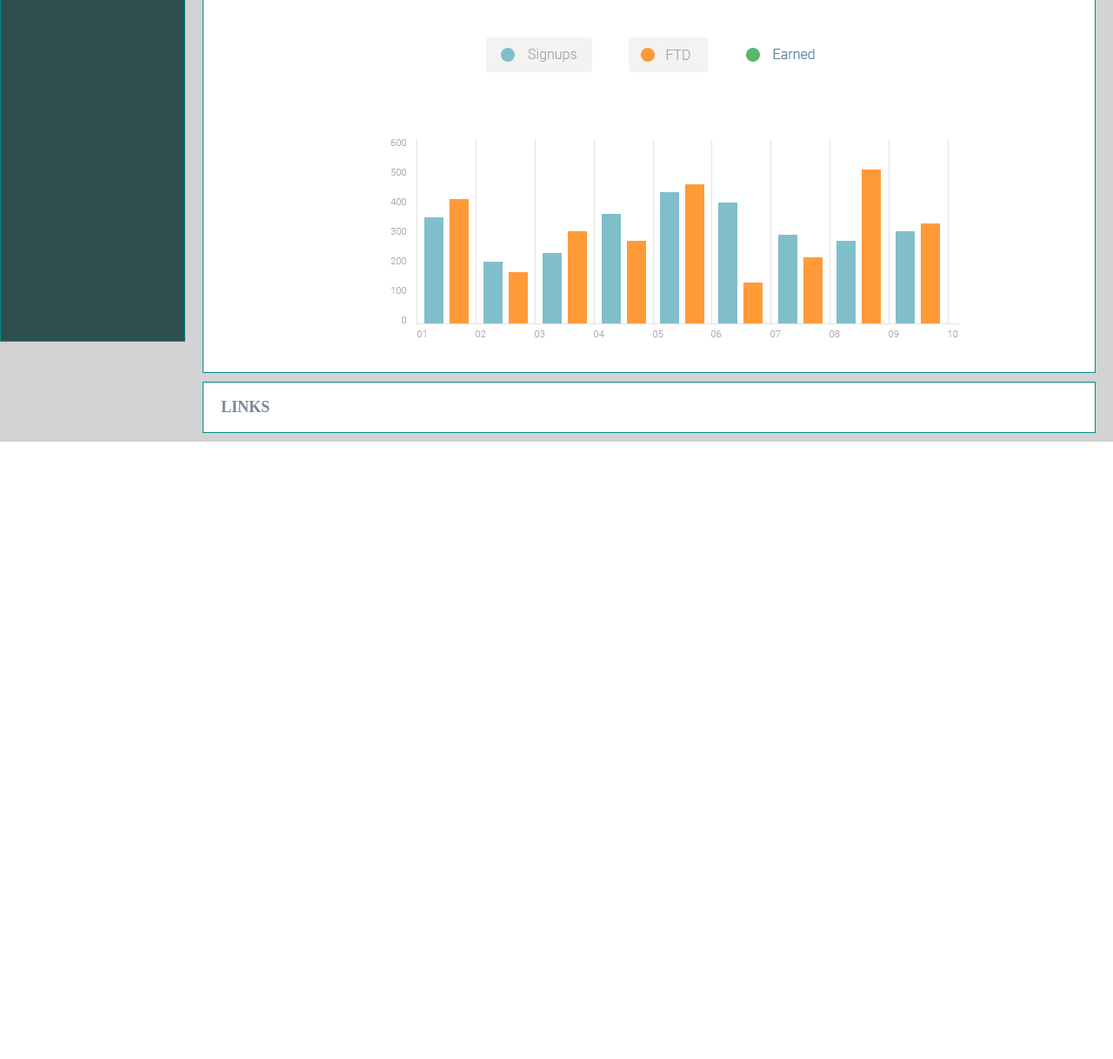
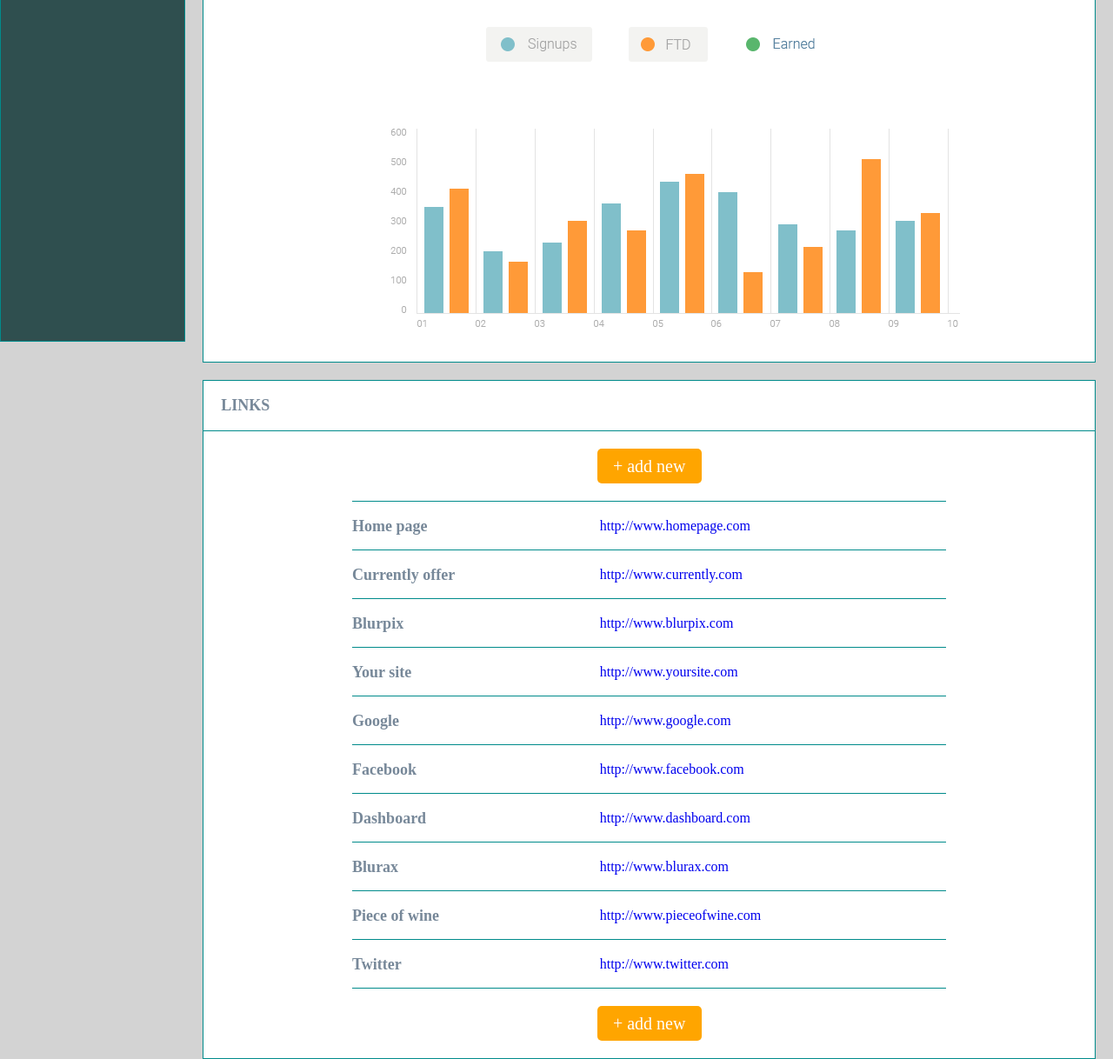
Before and after one commit to PanWojti/solo-project-1, a website: page src/index.html in a window 1280 px wide. Shown: the part 407-1625 px from the top of the page at 87% size. Before the commit the page ends 915 px from the top, so only its background shows below. Drawn offline with nearby package versions, Linux system fonts and the light colour scheme; files that its build step writes are made by us from their sources.

Commit message:
Add links section html and initial styles

```diff
--- a/src/index.html
+++ b/src/index.html
@@ -50,10 +50,15 @@
               </ul>
             </div>
           </div>
+
+<!-- Dashboard Statistics -->
+
           <div class="row">
+
             <div class="dashboard-statistics section-title">
               <h3>General Statistic</h3>
             </div>
+
             <div class="dashboard-statistics">
               <div class="date-picker">
                 <input id="start-date" type="date" value="2019-09-01" min="2018-01-01" max="2019-09-31">
@@ -61,6 +66,7 @@
                 <a href="#" class="btn btn-refresh"><i class="fas fa-redo"></i></a>
               </div>
             </div>
+
             <div class="dashboard-statistics">
               <div class="stats">
                 <div class="col-8 stats-col">
@@ -94,14 +100,99 @@
                   <img src="images/graph.png">
                 </div>
               </div>
+            </div>
 
-            </div>
           </div>
+
+<!-- Dashboard Links -->
+
           <div class="row">
+
+    <!-- Title Links -->
+
             <div class="dashboard-links section-title">
               <h3>Links</h3>
             </div>
+
+    <!-- Actual Links -->
+
+            <div class="dashboard-links">
+              <div class="row row-links">
+                <a href="#" class="btn btn-add">+ add new</a>
+              </div>
+
+              <div class="col-8 links-wrapper">
+
+                <div class="row row-links-item">
+                  <div class="col-5 page-name">Home page</div>
+                  <div class="col-5"><a href="#" class="page-link">http://www.homepage.com</a></div>
+                  <div class="col-1"><a href="#"><span class="icon-links"></span></a></div>
+                  <div class="col-1"><a href="#"><span class="icon-trash"></span></a></div>
+                </div>
+                <div class="row row-links-item">
+                  <div class="col-5 page-name">Currently offer</div>
+                  <div class="col-5"><a href="#" class="page-link">http://www.currently.com</a></div>
+                  <div class="col-1"><a href="#"><span class="icon-links"></span></a></div>
+                  <div class="col-1"><a href="#"><span class="icon-trash"></span></a></div>
+                </div>
+                <div class="row row-links-item">
+                  <div class="col-5 page-name">Blurpix</div>
+                  <div class="col-5"><a href="#" class="page-link">http://www.blurpix.com</a></div>
+                  <div class="col-1"><a href="#"><span class="icon-links"></span></a></div>
+                  <div class="col-1"><a href="#"><span class="icon-trash"></span></a></div>
+                </div>
+                <div class="row row-links-item">
+                  <div class="col-5 page-name">Your site</div>
+                  <div class="col-5"><a href="#" class="page-link">http://www.yoursite.com</a></div>
+                  <div class="col-1"><a href="#"><span class="icon-links"></span></a></div>
+                  <div class="col-1"><a href="#"><span class="icon-trash"></span></a></div>
+                </div>
+                <div class="row row-links-item">
+                  <div class="col-5 page-name">Google</div>
+                  <div class="col-5"><a href="#" class="page-link">http://www.google.com</a></div>
+                  <div class="col-1"><a href="#"><span class="icon-links"></span></a></div>
+                  <div class="col-1"><a href="#"><span class="icon-trash"></span></a></div>
+                </div>
+                <div class="row row-links-item">
+                  <div class="col-5 page-name">Facebook</div>
+                  <div class="col-5"><a href="#" class="page-link">http://www.facebook.com</a></div>
+                  <div class="col-1"><a href="#"><span class="icon-links"></span></a></div>
+                  <div class="col-1"><a href="#"><span class="icon-trash"></span></a></div>
+                </div>
+                <div class="row row-links-item">
+                  <div class="col-5 page-name">Dashboard</div>
+                  <div class="col-5"><a href="#" class="page-link">http://www.dashboard.com</a></div>
+                  <div class="col-1"><a href="#"><span class="icon-links"></span></a></div>
+                  <div class="col-1"><a href="#"><span class="icon-trash"></span></a></div>
+                </div>
+                <div class="row row-links-item">
+                  <div class="col-5 page-name">Blurax</div>
+                  <div class="col-5"><a href="#" class="page-link">http://www.blurax.com</a></div>
+                  <div class="col-1"><a href="#"><span class="icon-links"></span></a></div>
+                  <div class="col-1"><a href="#"><span class="icon-trash"></span></a></div>
+                </div>
+                <div class="row row-links-item">
+                  <div class="col-5 page-name">Piece of wine</div>
+                  <div class="col-5"><a href="#" class="page-link">http://www.pieceofwine.com</a></div>
+                  <div class="col-1"><a href="#"><span class="icon-links"></span></a></div>
+                  <div class="col-1"><a href="#"><span class="icon-trash"></span></a></div>
+                </div>
+                <div class="row row-links-item">
+                  <div class="col-5 page-name">Twitter</div>
+                  <div class="col-5"><a href="#" class="page-link">http://www.twitter.com</a></div>
+                  <div class="col-1"><a href="#"><span class="icon-links"></span></a></div>
+                  <div class="col-1"><a href="#"><span class="icon-trash"></span></a></div>
+                </div>
+
+              </div>
+
+              <div class="row row-links">
+                <a href="#" class="btn btn-add">+ add new</a>
+              </div>
+            </div>
+
           </div>
+
         </div>
       </div>
     </div>
--- a/src/sass/components/_button.scss
+++ b/src/sass/components/_button.scss
@@ -1,10 +1,13 @@
 .btn {
+  background-color: $color-secondary;
+  border-radius: 5px;
+  height: 40px;
+  color: $color-light;
+  line-height: 40px;
+  text-decoration: none;
+
   i {
-    color: $color-light;
-    background-color: $color-secondary;
-    height: 40px;
     line-height: 40px;
-    border-radius: 5px;
   }
 }
 
@@ -16,3 +19,10 @@
     padding-left: 12px;
   }
 }
+
+.btn-add {
+  width: 120px;
+  font-size: 20px;
+  display: flex;
+  justify-content: center;
+}
--- a/src/sass/components/_section-title.scss
+++ b/src/sass/components/_section-title.scss
@@ -2,4 +2,6 @@
   text-transform: uppercase;
   color: $color-text;
   padding-left: 20px;
+  border: 1px solid #008B8B;
+  margin-top: 20px;
 }
--- a/src/sass/pages/_dashboard.scss
+++ b/src/sass/pages/_dashboard.scss
@@ -16,7 +16,7 @@
 .stats {
   display: block;
   justify-content: center;
-  margin-top: 30px;
+  padding-top: 20px;
 }
 
 .stats-row {
@@ -51,3 +51,9 @@
 img {
   object-fit: contain;
 }
+
+.row-links {
+  display: flex;
+  justify-content: center;
+  padding: 20px 0;
+}
--- a/src/sass/sections/_dashboard-links.scss
+++ b/src/sass/sections/_dashboard-links.scss
@@ -1,5 +1,57 @@
 .dashboard-links {
   background-color: $color-light;
-  border: 1px solid #008B8B;
-  margin: 10px 20px;
+  border-left: 1px solid #008B8B;
+  border-right: 1px solid #008B8B;
+  border-bottom: 1px solid #008B8B;
+  margin-left: 20px;
+  margin-right: 20px;
 }
+
+.row-links-item {
+  width: 100%;
+  display: inline-flex;
+}
+
+.links-wrapper {
+  margin: 0 auto;
+  border-bottom: 1px solid #008B8B;
+}
+
+.row-links-item {
+  border-top: 1px solid #008B8B;
+  height: 56px;
+  line-height: 56px;
+}
+
+.page-name {
+  font-size: 18px;
+  font-weight: 700;
+  color: #778899;
+}
+
+.page-link {
+  text-decoration: none;
+}
+
+.icon-links, .icon-trash {
+  opacity: 0;
+  color: #778899;
+  transition: all 1s;
+}
+
+.row-links-item:hover .icon-links, .row-links-item:hover .icon-trash {
+  opacity: 1;
+}
+
+.row-links-item:hover {
+  background-color: $color-background;
+  cursor: pointer;
+}
+
+.icon-links:hover, .icon-trash:hover {
+  color: $color-secondary;
+}
+
+.page-link:hover {
+  text-decoration: underline;
+}
--- a/src/sass/sections/_dashboard-statistics.scss
+++ b/src/sass/sections/_dashboard-statistics.scss
@@ -1,6 +1,8 @@
 .dashboard-statistics {
   background-color: $color-light;
-  border: 1px solid #008B8B;
+  border-left: 1px solid #008B8B;
+  border-right: 1px solid #008B8B;
+  border-bottom: 1px solid #008B8B;
   margin: 0 20px;
   justify-content: center;
 }
```
